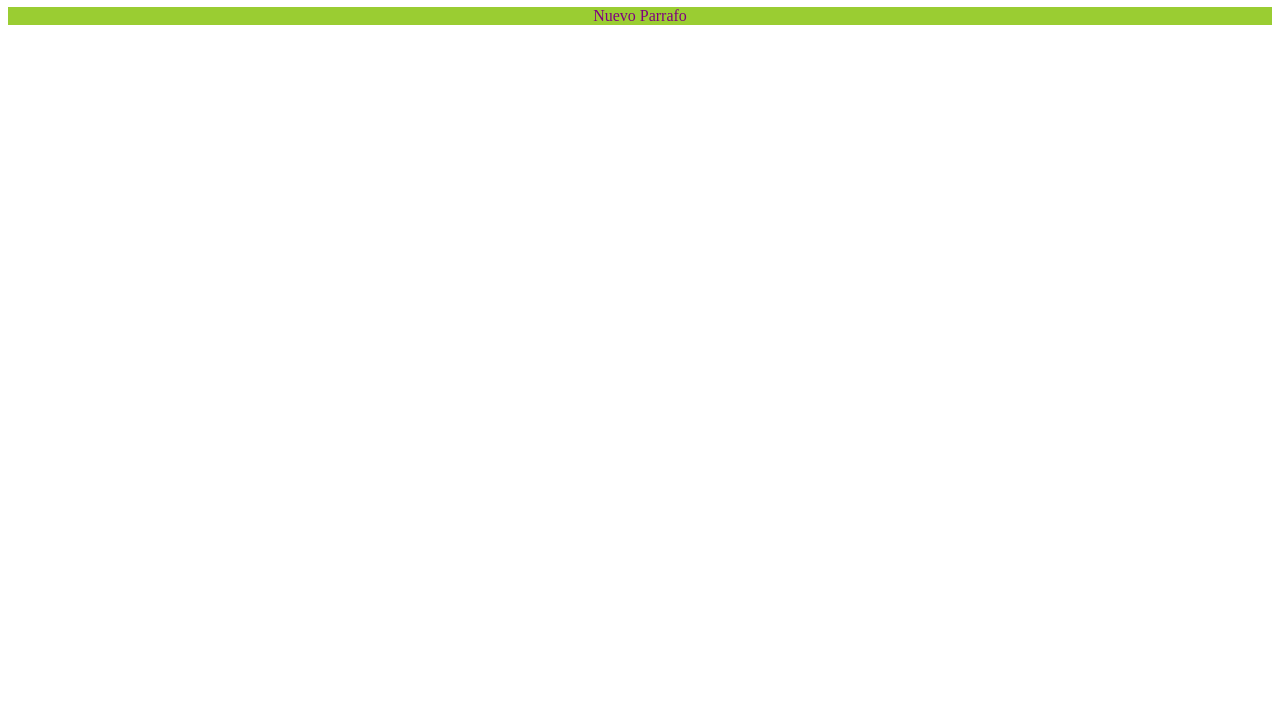
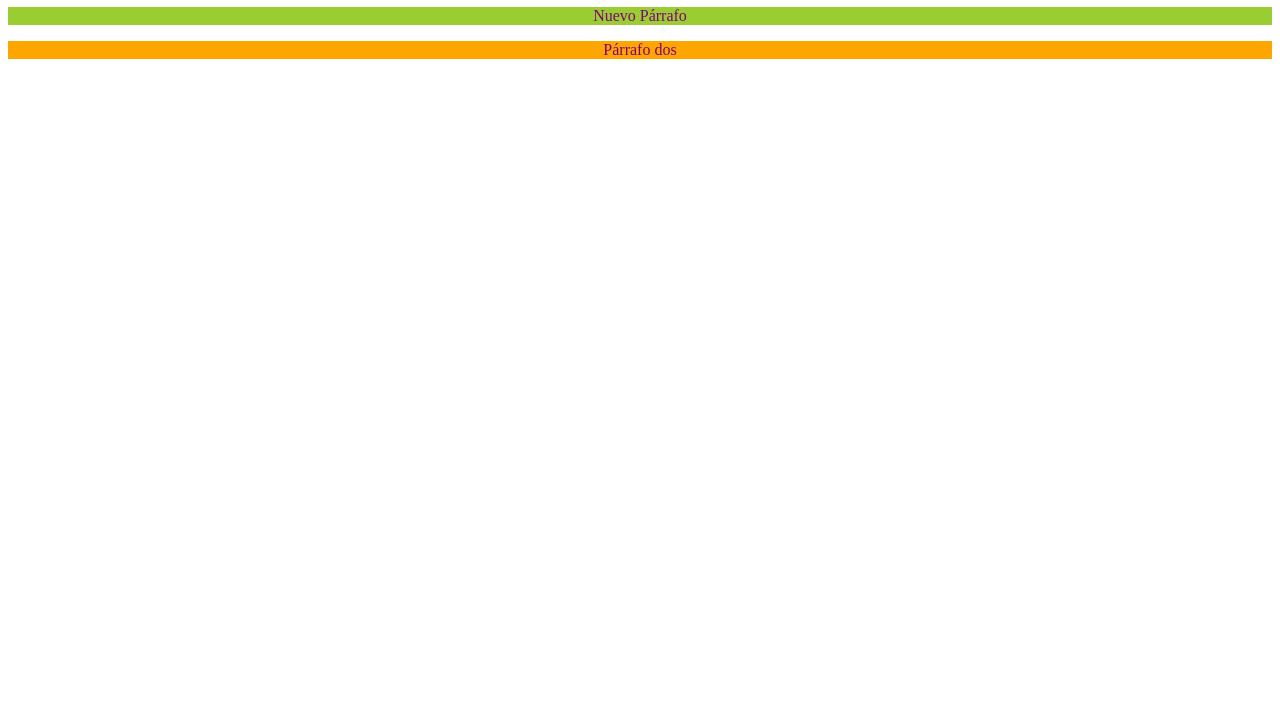
Before and after one commit to Arborvite/Python-Git, a plain HTML site: page index.html in a window 1280 px wide. Shown: the part 99-800 px from the top of the page. Drawn offline with Linux system fonts and the light colour scheme.

Commit message:
V 1.2.1 desde la rama cabecera

```diff
--- a/estilos.css
+++ b/estilos.css
@@ -6,3 +6,7 @@ body{
 p{
     background: yellowgreen;
 }
+
+#parra{
+    background: orange;
+}
--- a/index.html
+++ b/index.html
@@ -8,6 +8,7 @@
 </head>
 <body>
     <h1>Hola pàgina</h1>
-    <p> Nuevo Parrafo</p>
+    <p> Nuevo Párrafo</p>
+    <p id="parra"> Párrafo dos</p>
 </body>
 </html>
```
